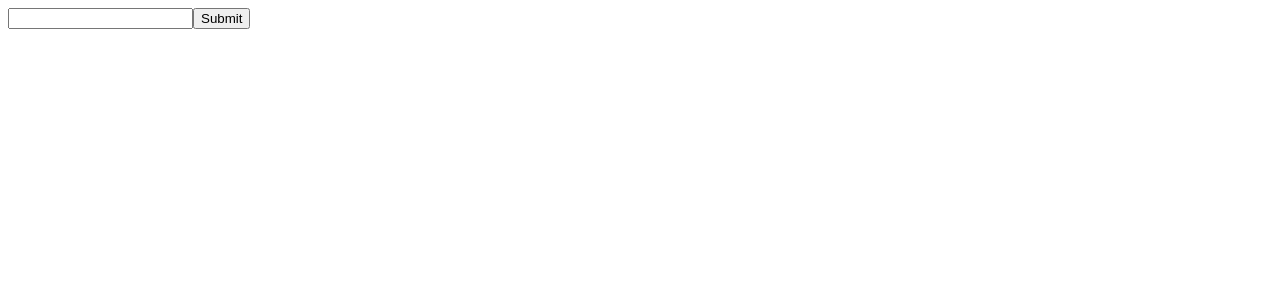
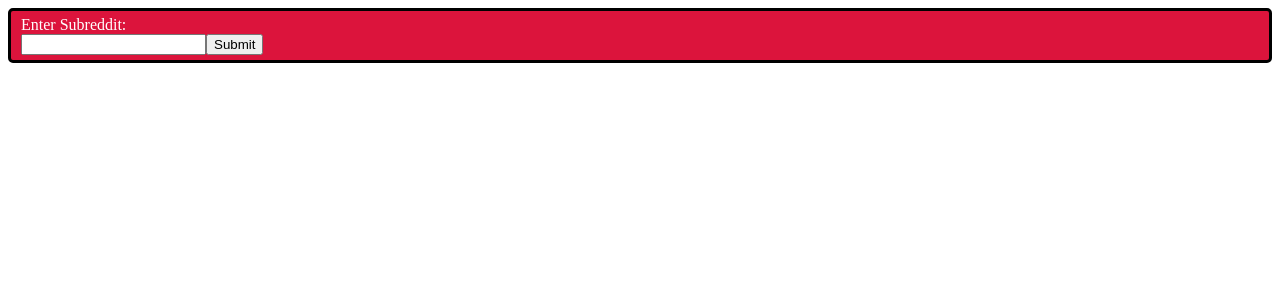
Before and after one commit to dslaugh/reddit_search, a React (Create React App) app: page / in a window 1280 px wide. Shown: the top 300 px of the page. Built offline with nearby package versions, Linux system fonts and the light colour scheme.

Commit message:
Added styling to the form

```diff
--- a/public/index.css
+++ b/public/index.css
@@ -41,7 +41,7 @@
 	border-radius: 5px;
 	padding: 5px;
 	text-decoration: none;
-	box-shadow: 3px 3px 3px #000;
+	box-shadow: 2px 2px 2px #000;
 	background-color: darkred;
 	color: white;
 }
@@ -51,7 +51,15 @@
 }
 
 .go-btn-container a:active {
-	top: 3px;
-	left: 3px;
+	top: 2px;
+	left: 2px;
 	box-shadow: none;
 }
+
+#subredditFormContainer {
+	border: 3px solid #000;
+	border-radius: 5px;
+	padding: 5px 10px;
+	background-color: crimson;
+	color: white;
+}
--- a/src/components/App.js
+++ b/src/components/App.js
@@ -36,8 +36,6 @@ function mapStateToProps(state) {
 	};
 }
 
-
-
 export default connect(
 	mapStateToProps
 )(App);
--- a/src/components/SubredditForm.js
+++ b/src/components/SubredditForm.js
@@ -4,10 +4,13 @@ import PropTypes from 'prop-types';
 import { fetchPosts } from "../actions";
 
 const SubredditForm = ({ onSubredditFormSubmit }) => (
-	<form id="subredditForm" onSubmit={onSubredditFormSubmit}>
-		<input type="text" id="subreddit" name="subreddit" />
-		<button type="submit">Submit</button>
-	</form>
+	<div id="subredditFormContainer">
+		<form id="subredditForm" onSubmit={onSubredditFormSubmit}>
+			<label htmlFor="subreddit">Enter Subreddit:</label><br />
+			<input type="text" id="subreddit" name="subreddit" />
+			<button type="submit">Submit</button>
+		</form>
+	</div>
 );
 
 function mapDispatchToProps(dispatch) {
```
